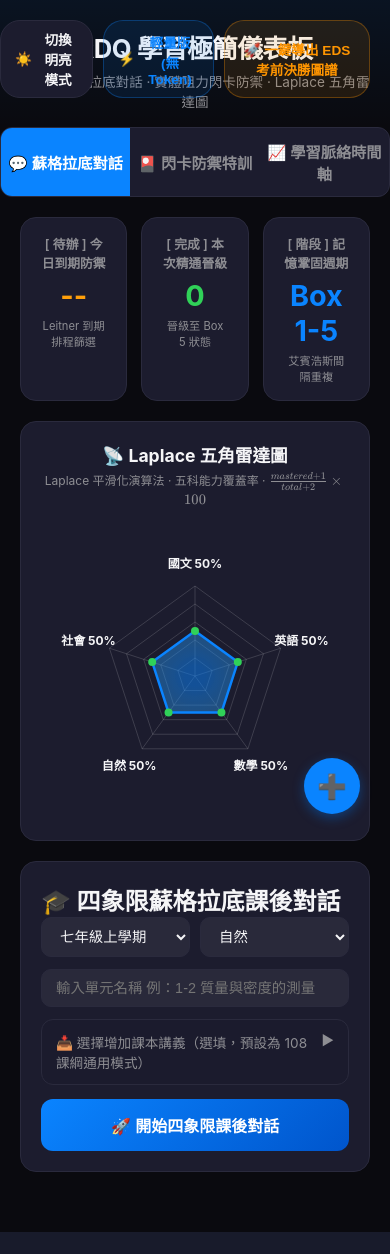
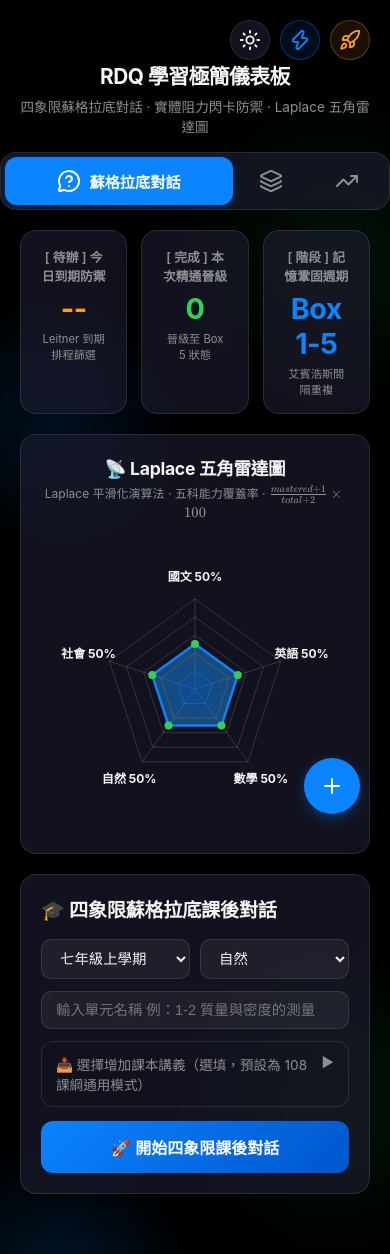
Before and after one commit to Jaylanbee/RDQ-Learn-Student, a Python web app: template templates/dashboard.html in a window 390 px wide; the page is wider, and only the part inside the window is pictured. Before the commit the page ends 1232 px from the top of that part, so only its background shows below. Run offline with Jinja, Linux system fonts and the light colour scheme; the template is opened without the code that fills it, so the values that code supplies are empty.

Commit message:
feat(ui): implement apple minimalist aesthetic for dashboard
- Replace text buttons with lucide icons and CSS tooltips
- Fix tab bar text overlap issue on mobile screens
- Add glassmorphism (`backdrop-filter: blur`) effect to UI components
- Refine typography, padding, and layout for Apple-style look
- Fix flashcard tab navigation regression

```diff
--- a/templates/dashboard.html
+++ b/templates/dashboard.html
@@ -10,11 +10,16 @@
     <script defer src="https://cdn.jsdelivr.net/npm/katex@0.16.21/dist/katex.min.js"></script>
     <script defer src="https://cdn.jsdelivr.net/npm/katex@0.16.21/dist/contrib/auto-render.min.js"
         onload="renderMathInElement(document.body, {delimiters:[{left:'$$',right:'$$',display:true},{left:'$',right:'$',display:false}]});"></script>
+
+    <!-- Lucide Icons -->
+    <script src="https://unpkg.com/lucide@latest"></script>
     <style>
         :root {
-            --apple-bg: #0a0a0f;
-            --apple-card: #1c1c2e;
-            --apple-border: #2a2a3d;
+            --apple-bg: #000000;
+            --apple-card: rgba(28, 28, 46, 0.65);
+            --apple-card-solid: #1c1c2e;
+            --apple-border: rgba(255, 255, 255, 0.1);
+            --apple-shadow: 0 8px 32px rgba(0, 0, 0, 0.3);
             --apple-blue: #0a84ff;
             --apple-green: #30d158;
             --apple-orange: #ff9f0a;
@@ -29,12 +34,15 @@
             --chat-user-bg: rgba(48,209,88,0.12);
             --msg-box-bg: rgba(0,0,0,0.2);
             --opt-btn-bg: rgba(255,255,255,0.04);
+            --blur: blur(20px);
         }
 
         body.light-theme {
             --apple-bg: #f5f5f7;
-            --apple-card: #ffffff;
-            --apple-border: #e5e5ea;
+            --apple-card: rgba(255, 255, 255, 0.7);
+            --apple-card-solid: #ffffff;
+            --apple-border: rgba(0, 0, 0, 0.08);
+            --apple-shadow: 0 8px 32px rgba(0, 0, 0, 0.04);
             --apple-blue: #0071e3;
             --apple-green: #34c759;
             --apple-orange: #ff9500;
@@ -52,39 +60,122 @@
 
         * { margin:0; padding:0; box-sizing:border-box; }
         body {
-            font-family: -apple-system, BlinkMacSystemFont, 'SF Pro Display', 'Segoe UI', sans-serif;
-            background: var(--apple-bg); color: var(--apple-text);
+            font-family: -apple-system, BlinkMacSystemFont, 'SF Pro Display', 'Segoe UI', Roboto, Helvetica, sans-serif;
+            background-color: var(--apple-bg);
+            background-image: radial-gradient(circle at 15% 50%, rgba(10, 132, 255, 0.15), transparent 25%),
+                              radial-gradient(circle at 85% 30%, rgba(48, 209, 88, 0.1), transparent 25%);
+            background-attachment: fixed;
+            color: var(--apple-text);
             min-height: 100vh; padding-bottom: 40px;
             transition: background 0.3s, color 0.3s;
+            -webkit-font-smoothing: antialiased;
         }
 
         .header {
             text-align: center; padding: 28px 20px 16px;
             position: relative;
-            background: linear-gradient(180deg, rgba(10,132,255,0.08) 0%, transparent 100%);
         }
         .header h1 { font-size: 1.6rem; font-weight: 700; letter-spacing: -0.5px; }
         .header p { color: var(--apple-secondary); font-size: 0.85rem; margin-top: 6px; }
 
+        .header-actions {
+            position: absolute; top: 20px; right: 20px; display: flex; gap: 10px;
+        }
+
+        @media (max-width: 600px) {
+            .header { padding-top: 60px; } /* Prevent title from overlapping absolute buttons */
+            .header h1 { font-size: 1.3rem; }
+        }
+
         .theme-toggle-btn {
             background: var(--apple-card); border: 1px solid var(--apple-border);
-            color: var(--apple-text); padding: 8px 14px; border-radius: 20px;
-            font-size: 0.85rem; font-weight: 600; cursor: pointer;
-            display: flex; align-items: center; gap: 6px; transition: all 0.3s;
+            color: var(--apple-text); padding: 8px; border-radius: 50%;
+            cursor: pointer;
+            display: flex; justify-content: center; align-items: center; gap: 0; transition: all 0.3s;
+            width: 40px; height: 40px;
+            position: relative;
+        }
+
+        .theme-toggle-btn i {
+            width: 20px; height: 20px;
+        }
+
+        .theme-toggle-btn:hover {
+            transform: scale(1.05);
+            background: rgba(255,255,255,0.1);
+        }
+
+        .tooltip-btn::after {
+            content: attr(data-tooltip);
+            position: absolute;
+            top: 100%;
+            left: 50%;
+            transform: translateX(-50%);
+            margin-top: 8px;
+            background: var(--apple-card);
+            color: var(--apple-text);
+            padding: 6px 10px;
+            border-radius: 8px;
+            font-size: 0.75rem;
+            white-space: nowrap;
+            opacity: 0;
+            pointer-events: none;
+            transition: opacity 0.2s, margin-top 0.2s;
+            border: 1px solid var(--apple-border);
+            box-shadow: 0 4px 12px rgba(0,0,0,0.15);
+            z-index: 100;
+        }
+
+        .tooltip-btn:hover::after {
+            opacity: 1;
+            margin-top: 12px;
         }
 
         .tab-bar {
             display: flex; justify-content: center; gap: 0; margin: 0 20px 20px;
-            border-radius: 12px; overflow: hidden;
-            background: var(--apple-card); border: 1px solid var(--apple-border);
+            border-radius: 16px; overflow: hidden;
+            background: var(--apple-card);
+            backdrop-filter: var(--blur); -webkit-backdrop-filter: var(--blur);
+            border: 1px solid var(--apple-border);
+            box-shadow: var(--apple-shadow);
             max-width: 900px; margin-left: auto; margin-right: auto;
+            padding: 4px;
         }
         .tab-btn {
-            flex: 1; padding: 12px 0; text-align: center; font-size: 0.95rem; font-weight: 600;
+            flex: 1; padding: 12px 0; font-size: 0.95rem; font-weight: 600;
             border: none; background: transparent; color: var(--apple-secondary); cursor: pointer;
-            transition: all 0.3s;
+            transition: all 0.3s cubic-bezier(0.4, 0, 0.2, 1);
+            display: flex; align-items: center; justify-content: center; gap: 8px;
+            position: relative;
+            overflow: hidden;
+            border-radius: 12px;
         }
-        .tab-btn.active { background: var(--apple-blue); color: white; }
+        .tab-btn i { width: 18px; height: 18px; transition: transform 0.3s ease; }
+        .tab-btn .tab-text {
+            display: inline-block;
+            transition: all 0.3s ease;
+        }
+        .tab-btn:hover { color: var(--apple-text); background: rgba(120,120,128,0.1); }
+        .tab-btn.active { background: var(--apple-blue); color: white; box-shadow: 0 2px 10px rgba(10,132,255,0.3); }
+        .tab-btn.active i { transform: scale(1.1); }
+
+        @media (max-width: 600px) {
+            .tab-btn { flex: 1; }
+            .tab-btn.active { flex: 3; }
+            .tab-btn .tab-text {
+                max-width: 0;
+                opacity: 0;
+                overflow: hidden;
+                margin-left: -8px; /* remove gap space */
+                white-space: nowrap;
+            }
+            .tab-btn.active .tab-text {
+                max-width: 150px;
+                opacity: 1;
+                margin-left: 0;
+                white-space: nowrap;
+            }
+        }
 
         .container { max-width: 900px; margin: 0 auto; padding: 0 20px; }
         .tab-content { display: none; }
@@ -94,18 +185,22 @@
         .stats-grid { display: grid; grid-template-columns: repeat(3, 1fr); gap: 14px; margin-bottom: 20px; }
         .stat-card {
             background: var(--apple-card); border: 1px solid var(--apple-border);
+            backdrop-filter: var(--blur); -webkit-backdrop-filter: var(--blur);
+            box-shadow: var(--apple-shadow);
             padding: 16px 20px; border-radius: var(--apple-radius); text-align: center;
         }
         .stat-title { font-size: 0.8rem; color: var(--apple-secondary); font-weight: 600; margin-bottom: 6px; }
-        .stat-value { font-size: 1.8rem; font-weight: 700; }
+        .stat-value { font-size: 1.8rem; font-weight: 700; letter-spacing: -0.5px; }
         .stat-sub { font-size: 0.7rem; color: var(--apple-secondary); margin-top: 4px; }
 
         /* Canvas Radar */
         .radar-section {
             background: var(--apple-card); border: 1px solid var(--apple-border);
+            backdrop-filter: var(--blur); -webkit-backdrop-filter: var(--blur);
+            box-shadow: var(--apple-shadow);
             border-radius: var(--apple-radius); padding: 20px; margin-bottom: 20px; text-align: center;
         }
-        .radar-section h2 { font-size: 1.1rem; margin-bottom: 4px; }
+        .radar-section h2 { font-size: 1.1rem; margin-bottom: 4px; font-weight: 700; letter-spacing: -0.3px; }
         .radar-section .subtitle { font-size: 0.75rem; color: var(--apple-secondary); margin-bottom: 12px; }
         .radar-container { display: flex; justify-content: center; align-items: center; width: 100%; max-width: 340px; margin: 0 auto; }
         canvas#radarCanvas { width: 100% !important; height: auto !important; max-width: 300px; }
@@ -113,8 +208,11 @@
         /* Chat Area */
         .chat-card {
             background: var(--apple-card); border: 1px solid var(--apple-border);
+            backdrop-filter: var(--blur); -webkit-backdrop-filter: var(--blur);
+            box-shadow: var(--apple-shadow);
             border-radius: var(--apple-radius); padding: 20px; margin-bottom: 20px;
         }
+        .chat-card h2 { font-size: 1.2rem; font-weight: 700; margin-bottom: 16px; letter-spacing: -0.3px; }
         .scope-row { display: flex; gap: 10px; margin-bottom: 12px; flex-wrap: wrap; }
         .scope-row select, .scope-row input {
             flex: 1; min-width: 120px; padding: 10px 14px; border-radius: 10px;
@@ -178,6 +276,8 @@
         .flashcard-container { display: flex; flex-direction: column; gap: 16px; }
         .flashcard {
             background: var(--apple-card); border: 1px solid var(--apple-border);
+            backdrop-filter: var(--blur); -webkit-backdrop-filter: var(--blur);
+            box-shadow: var(--apple-shadow);
             border-radius: var(--apple-radius); padding: 20px; position: relative;
         }
         .fc-header { display: flex; justify-content: space-between; align-items: center; margin-bottom: 12px; }
@@ -208,15 +308,15 @@
 <body>
 
 <div class="header">
-    <div style="position: absolute; top: 20px; right: 20px; display: flex; gap: 10px;">
-        <button class="theme-toggle-btn" onclick="toggleTheme()">
-            <span id="themeIcon">☀️</span> <span id="themeLabel">切換明亮模式</span>
+    <div class="header-actions">
+        <button class="theme-toggle-btn icon-btn tooltip-btn" onclick="toggleTheme()" data-tooltip="切換明亮模式">
+            <i id="themeIcon" data-lucide="sun"></i>
         </button>
-        <button class="theme-toggle-btn" onclick="toggleMode()" id="modeToggleBtn" style="background: rgba(10,132,255,0.1); color: var(--apple-blue); border-color: rgba(10,132,255,0.3);">
-            <span id="modeIcon">⚡</span> <span id="modeLabel">輕量版 (無 Token)</span>
+        <button class="theme-toggle-btn icon-btn tooltip-btn" onclick="toggleMode()" id="modeToggleBtn" style="background: rgba(10,132,255,0.1); color: var(--apple-blue); border-color: rgba(10,132,255,0.3);" data-tooltip="輕量版 (無 Token)">
+            <i id="modeIcon" data-lucide="zap"></i>
         </button>
-        <button class="theme-toggle-btn" onclick="exportEDS()" id="edsExportBtn" style="background: rgba(255,149,0,0.1); color: #FF9500; border-color: rgba(255,149,0,0.3);">
-            🚀 一鍵導出 EDS 考前決勝圖譜
+        <button class="theme-toggle-btn icon-btn tooltip-btn" onclick="exportEDS()" style="background: rgba(255,159,10,0.1); color: var(--apple-orange); border-color: rgba(255,159,10,0.3);" data-tooltip="一鍵導出 EDS 考前決勝圖譜">
+            <i data-lucide="rocket"></i>
         </button>
     </div>
     <h1>RDQ 學習極簡儀表板</h1>
@@ -224,9 +324,9 @@
 </div>
 
 <div class="tab-bar">
-    <button class="tab-btn active" onclick="switchTab('chat')">💬 蘇格拉底對話</button>
-    <button class="tab-btn" onclick="switchTab('flash')">🎴 閃卡防禦特訓</button>
-    <button class="tab-btn" onclick="switchTab('timeline'); loadTimeline();">📈 學習脈絡時間軸</button>
+    <button class="tab-btn active" onclick="switchTab('chat')"><i data-lucide="message-circle-question"></i> <span class="tab-text">蘇格拉底對話</span></button>
+    <button class="tab-btn" onclick="switchTab('flashcard')"><i data-lucide="layers"></i> <span class="tab-text">閃卡防禦特訓</span></button>
+    <button class="tab-btn" onclick="switchTab('timeline')"><i data-lucide="trending-up"></i> <span class="tab-text">學習脈絡時間軸</span></button>
 </div>
 
 <div class="container">
@@ -342,7 +442,9 @@
 </div>
 
 <!-- ➕ 錯題上傳按鈕 (FAB) -->
-<div class="fab-btn" onclick="openUploadModal()">➕</div>
+<div class="fab-btn tooltip-btn" onclick="openUploadModal()" data-tooltip="上傳新錯題">
+    <i data-lucide="plus"></i>
+</div>
 
 <!-- 錯題上傳 Modal -->
 <div id="uploadModal" class="modal-overlay">
@@ -398,13 +500,26 @@
     display: flex;
     justify-content: center;
     align-items: center;
-    font-size: 24px;
     box-shadow: 0 4px 12px rgba(0, 113, 227, 0.4);
     cursor: pointer;
     z-index: 100;
     transition: transform 0.2s, background 0.2s;
 }
+.fab-btn i {
+    width: 28px;
+    height: 28px;
+}
 .fab-btn:hover { transform: scale(1.05); background: #0071e3; }
+.fab-btn::after {
+    top: auto;
+    bottom: 100%;
+    margin-top: 0;
+    margin-bottom: 8px;
+}
+.fab-btn:hover::after {
+    margin-top: 0;
+    margin-bottom: 12px;
+}
 
 /* Modal 視窗 */
 .modal-overlay {
@@ -418,11 +533,11 @@
 }
 .modal-overlay.active { display: flex; }
 .modal-content {
-    background: var(--apple-card);
+            background: var(--apple-card-solid);
     width: 90%; max-width: 500px;
     border-radius: var(--apple-radius);
     padding: 24px;
-    box-shadow: 0 10px 30px rgba(0,0,0,0.2);
+            box-shadow: 0 25px 50px rgba(0,0,0,0.3);
     border: 1px solid var(--apple-border);
 }
 .modal-header { display: flex; justify-content: space-between; align-items: center; margin-bottom: 20px; }
@@ -442,8 +557,17 @@ let lastRadarScores = { "國文": 50, "英語": 50, "數學": 50, "自然": 50,
 function toggleTheme() {
     document.body.classList.toggle('light-theme');
     const isLight = document.body.classList.contains('light-theme');
-    document.getElementById('themeIcon').textContent = isLight ? '🌙' : '☀️';
-    document.getElementById('themeLabel').textContent = isLight ? '切換深色模式' : '切換明亮模式';
+
+    const themeBtn = document.querySelector('[onclick="toggleTheme()"]');
+    themeBtn.setAttribute('data-tooltip', isLight ? '切換深色模式' : '切換明亮模式');
+
+    // 重新繪製 lucide icon
+    const themeIconContainer = document.getElementById('themeIcon');
+    if(themeIconContainer) {
+        themeIconContainer.setAttribute('data-lucide', isLight ? 'moon' : 'sun');
+        lucide.createIcons();
+    }
+
     localStorage.setItem('rdq_theme', isLight ? 'light' : 'dark');
     drawPentagonRadar(lastRadarScores);
 }
@@ -478,21 +602,21 @@ async function exportEDS() {
 let currentAppMode = "light";
 function toggleMode() {
     const btn = document.getElementById('modeToggleBtn');
-    const icon = document.getElementById('modeIcon');
-    const label = document.getElementById('modeLabel');
+    const iconContainer = document.getElementById('modeIcon');
     if (currentAppMode === "light") {
         currentAppMode = "full";
-        icon.textContent = "🤖";
-        label.textContent = "完整版 (LLM 推理)";
+        btn.setAttribute('data-tooltip', "完整版 (LLM 推理)");
+        iconContainer.setAttribute('data-lucide', "bot");
         btn.style.background = "rgba(48,209,88,0.1)";
         btn.style.color = "var(--apple-green)";
     } else {
         currentAppMode = "light";
-        icon.textContent = "⚡";
-        label.textContent = "輕量版 (無 Token)";
+        btn.setAttribute('data-tooltip', "輕量版 (無 Token)");
+        iconContainer.setAttribute('data-lucide', "zap");
         btn.style.background = "rgba(10,132,255,0.1)";
         btn.style.color = "var(--apple-blue)";
     }
+    lucide.createIcons();
     // Refresh content slightly to show state
     addMsg("ai", `🔄 已切換至${currentAppMode === 'light' ? '「輕量版」：不消耗 Token，使用快速規則引擎。' : '「完整版」：使用 LLM 進行深度語意解析與錯誤溯源。'}`);
 }
@@ -502,12 +626,12 @@ function switchTab(t) {
     document.querySelectorAll('.tab-btn').forEach((b, i) => {
         b.classList.remove('active');
         if (t === 'chat' && i === 0) b.classList.add('active');
-        if (t === 'flash' && i === 1) b.classList.add('active');
+        if (t === 'flashcard' && i === 1) b.classList.add('active');
         if (t === 'timeline' && i === 2) b.classList.add('active');
     });
 
     document.getElementById('tab-chat').classList.toggle('active', t === 'chat');
-    document.getElementById('tab-flash').classList.toggle('active', t === 'flash');
+    document.getElementById('tab-flash').classList.toggle('active', t === 'flashcard');
     const timelineTab = document.getElementById('tab-timeline');
     if (timelineTab) {
         timelineTab.classList.toggle('active', t === 'timeline');
@@ -516,9 +640,9 @@ function switchTab(t) {
 
     // Hide chat tab specifically since it uses block by default
     document.getElementById('tab-chat').style.display = (t === 'chat') ? 'block' : 'none';
-    document.getElementById('tab-flash').style.display = (t === 'flash') ? 'block' : 'none';
+    document.getElementById('tab-flash').style.display = (t === 'flashcard') ? 'block' : 'none';
 
-    if (t === 'flash') loadFlashcards();
+    if (t === 'flashcard') loadFlashcards();
 }
 
 async function loadTimeline() {
@@ -790,7 +914,7 @@ async function sendMsg() {
 async function sendMsgText(msg) {
     addMsg('student', msg);
 
-    if (msg.includes('閃卡防禦') || msg.includes('閃卡')) { switchTab('flash'); return; }
+    if (msg.includes('閃卡防禦') || msg.includes('閃卡')) { switchTab('flashcard'); return; }
     if (msg.includes('重新複習')) {
         document.getElementById('chatMessages').classList.remove('active');
         document.getElementById('chatInputArea').classList.remove('active');
@@ -1029,6 +1153,7 @@ async function submitFlashcard(itemId) {
 restoreTextbookCache();
 loadRadar();
 loadFlashcards();
+lucide.createIcons();
 </script>
 
 </body>
```
Also changed, not shown: verify_tabs.py (added, +36 -0 lines), verify_tabs_running.py (added, +27 -0 lines), 7 other files.
